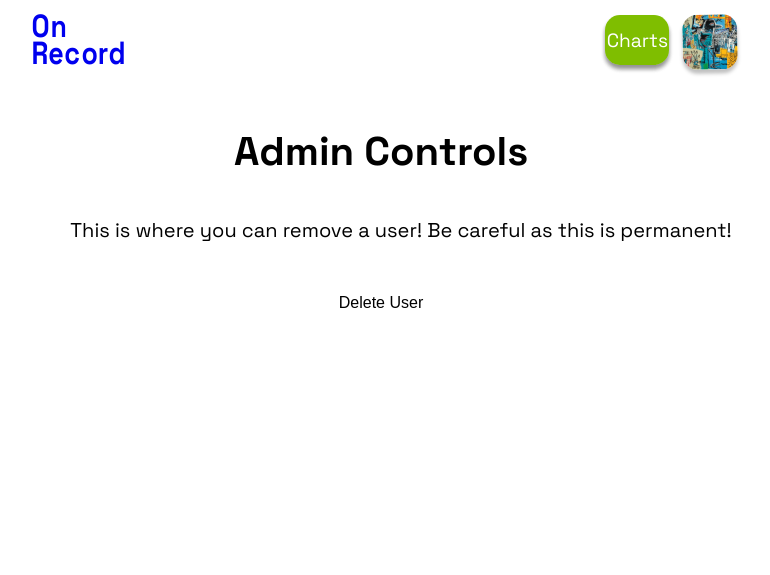
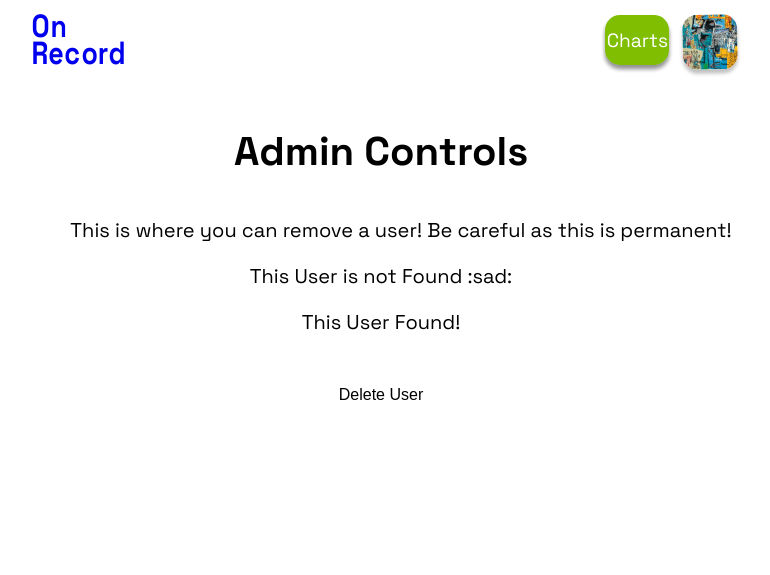
Before and after one commit to zrygan/OnRecord, a Node server app: template pages/admin/userpage_admin.hbs in a window 1280 px wide. Shown: the top 575 px of the page, without its empty margins (259-1029 px from the left). Run offline with Node 20, Linux system fonts and the light colour scheme; the template is opened without the code that fills it, so the values that code supplies are empty; some libraries are stand-ins or nearby versions; some web fonts are replaced.

Commit message:
added modifications - yesha

```diff
--- a/pages/admin/userpage_admin.hbs
+++ b/pages/admin/userpage_admin.hbs
@@ -53,7 +53,10 @@
       <h1>Admin Controls</h1>
       <h2>This is where you can remove a user! Be careful as this is permanent!</h2>
 
-        <p id="user_not_found"></p>
+      <div id ="search-result">
+        <p id="user_not_found"> This User is not Found :sad: </p>
+        <p id="user_found"> This User Found! </p>
+      </div>
 
         <div id="choice_button">
             <button onclick="confirmation()"> Delete User </button>
--- a/styles/admin_user.css
+++ b/styles/admin_user.css
@@ -55,3 +55,9 @@
   text-align: center;
   margin-top: 1vw;
 }
+
+#search-result{
+  color: var(--white);
+  font-size: 20px;
+  text-align: center;
+}
```
